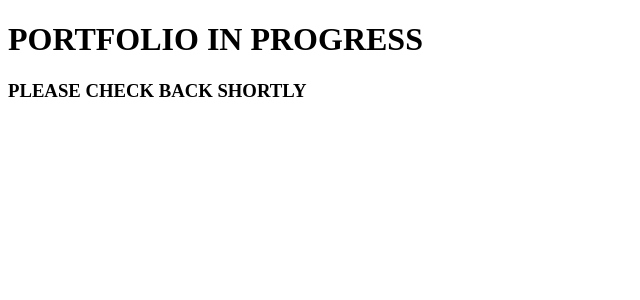
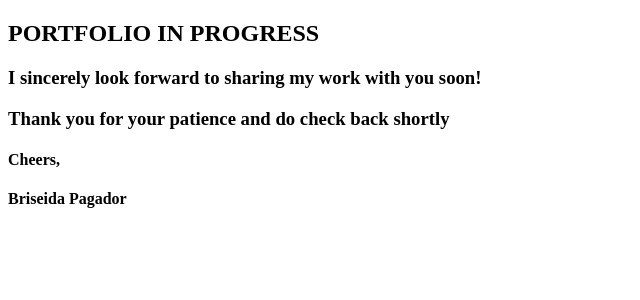
Before and after one commit to bpagador/portfolio, a React app: page / in a window 1280 px wide. Shown: the top 300 px of the page, without its empty margins (0-640 px from the left). Built offline with nearby package versions, Linux system fonts and the light colour scheme.

Commit message:
added message to splash page

```diff
--- /dev/null
+++ b/src/components/App/App.css
@@ -0,0 +1 @@
+@import url('https://fonts.googleapis.com/css2?family=Lexend+Zetta&display=swap');
--- a/src/components/App/App.jsx
+++ b/src/components/App/App.jsx
@@ -1,14 +1,6 @@
 import React from 'react';
+import InProgress from '../sandbox/InProgress'
 
 export default function App() {
-  return (
-    <>
-      <h1>PORTFOLIO IN PROGRESS</h1>
-      <p>
-        <h3>PLEASE CHECK BACK SHORTLY</h3>
-      </p>
-
-    </>
-
-  )
+  return <InProgress />
 }
--- /dev/null
+++ b/src/components/sandbox/InProgress.jsx
@@ -0,0 +1,17 @@
+import React from 'react';
+import styles from './InProgress.css';
+
+const InProgress = () => {
+
+    return (
+        <section className={styles.InProgress}>
+            <h1>PORTFOLIO IN PROGRESS</h1>
+            <h3>I sincerely look forward to sharing my work with you soon!</h3>
+            <h3>Thank you for your patience and do check back shortly</h3>
+            <h4>Cheers,</h4>
+            <h4>Briseida Pagador</h4>
+        </section>
+    )
+};
+
+export default InProgress;
```
Also changed, not shown: src/components/sandbox/InProgress.css (added).
